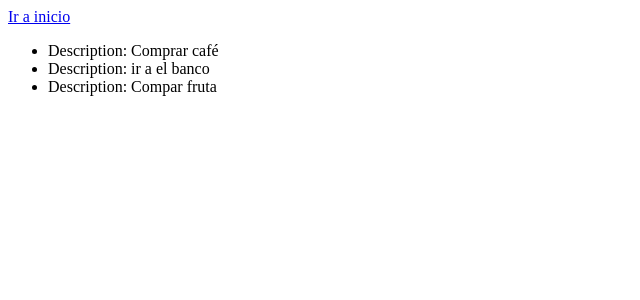
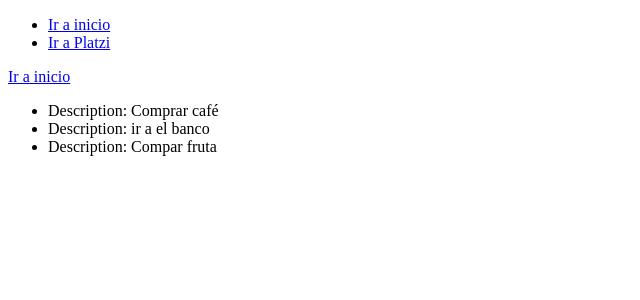
Before and after one commit to ariosramirez/flask_hello, a Flask app: page /hello in a window 1280 px wide. Shown: the top 300 px of the page, without its empty margins (0-640 px from the left). Run offline with Flask 2, Linux system fonts and the light colour scheme.

Commit message:
added navbar feature

```diff
--- a/app.py
+++ b/app.py
@@ -7,7 +7,7 @@ todos = ['Comprar café', 'ir a el banco', 'Compar fruta']
 
 @app.route('/')
 def index():
-    user_ip = request.remote_aaddddr
+    user_ip = request.remote_addr
     response = make_response((redirect('/hello')))
     response.set_cookie('user_ip', user_ip)
     return response
@@ -23,10 +23,5 @@ def hello_world():
     return render_template('hello.html', **context)
 
 
-@app.route('/model')
-def model():
-    return
-
-
 if __name__ == '__main__':
     app.run()
--- a/templates/base.html
+++ b/templates/base.html
@@ -5,8 +5,10 @@
     <title>{% block title %} Flask Hello |{% endblock %}</title>
 </head>
 <body>
+    <header>
+        {% include 'navbar.html' %}
+    </header>
     {% block content %}
-
     {%endblock%}
 </body>
 </html>
--- /dev/null
+++ b/templates/navbar.html
@@ -0,0 +1,6 @@
+<nav>
+    <ul>
+        <li><a href="{{url_for('index')}}">Ir a inicio</a></li>
+        <li><a href="https://platzi.com" target="_blank"> Ir a Platzi</a></li>
+    </ul>
+</nav>
```
